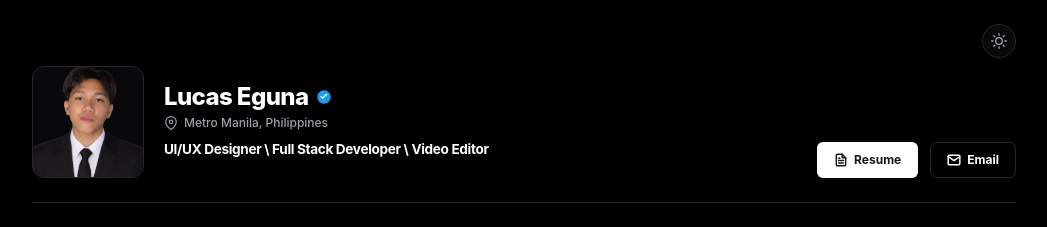
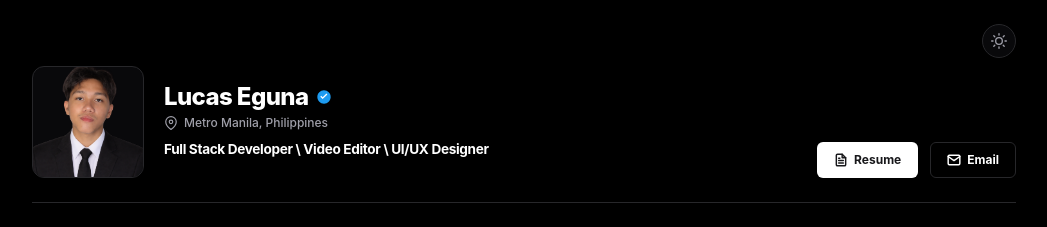
Before and after one commit to egunalucasandrei-droid/My-Portfolio-Eguna, a React (Vite) app: page / in a window 1280 px wide. Shown: the top 227 px of the page, without its empty margins (116-1163 px from the left). Built offline with nearby package versions, Linux system fonts and the light colour scheme.

Commit message:
re-arrange something below my name

```diff
--- a/src/App.jsx
+++ b/src/App.jsx
@@ -410,8 +410,6 @@ export default function App() {
     </div>
   );
 
-  // ----- RENDER: ALL TECH STACK VIEW -----
-  // Updated to match the specific layout requested in the image
   const renderAllTech = () => (
     <div className="w-full max-w-4xl mx-auto px-5 py-12 fade-up">
       <div className="flex items-center gap-4 mb-10">
@@ -638,7 +636,7 @@ export default function App() {
                   Metro Manila, Philippines
                 </div>
                 <p className={`text-[0.8rem] md:text-[0.85rem] font-bold tracking-tight ${theme === 'dark' ? 'text-white' : 'text-zinc-900'}`}>
-                  UI/UX Designer \ Full Stack Developer \ Video Editor
+                   Full Stack Developer \ Video Editor \ UI/UX Designer
                 </p>
               </div>
             </div>
```
